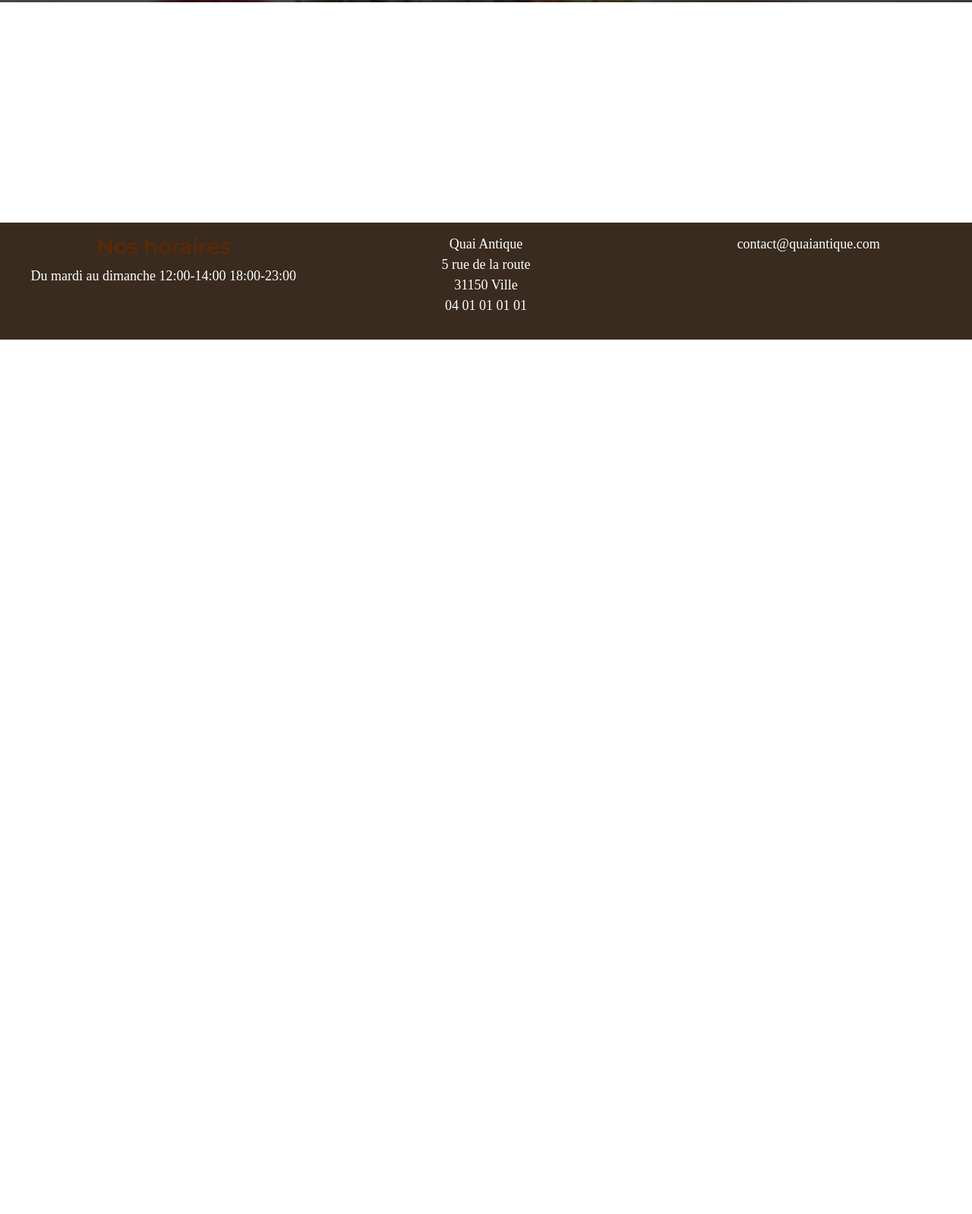
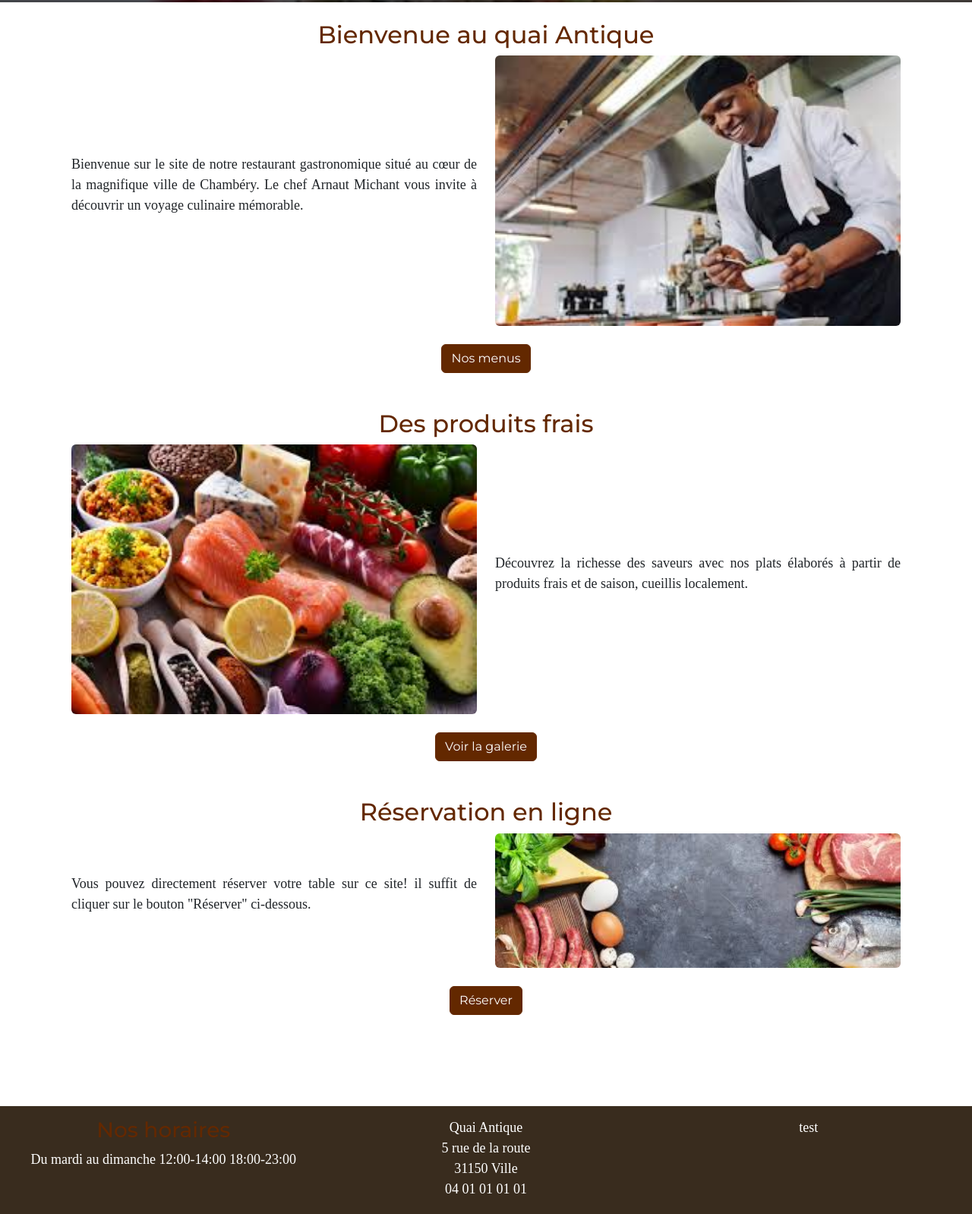
Before and after one commit to Rabanti/QuaiAntiqueFront, a website with bundled scripts: page index.html in a window 1280 px wide. Shown: the part 353-1951 px from the top of the page at 76% size. Before the commit the page ends 800 px from the top, so only its background shows below. Built offline with nearby package versions, Linux system fonts and the light colour scheme; files whose address does not match are found by name; a web font is replaced by a local one.

Commit message:
Finish home page

```diff
--- a/index.html
+++ b/index.html
@@ -65,7 +65,7 @@
                 </p>
             </div>
             <div class="col-6 col-lg-4">
-                <p>contact@quaiantique.com</p>
+                <p>test</p> <!--car le mail est trop grand sur le footer-->
             </div>
         </div>
     </footer>
--- a/pages/home.html
+++ b/pages/home.html
@@ -6,3 +6,59 @@
 <button class="btn btn-primary">Réserver</button>
 </div>
 </div>
+<section>
+<article>
+        <div class="container p-4">
+            <h2 class="text-center text-primary">Bienvenue au quai Antique</h2>
+            <div class="row row-cols-2 align-items-center">
+                <div class="col">
+                    <p class="gras">
+                        Bienvenue sur le site de notre restaurant gastronomique situé au cœur de la magnifique ville de Chambéry. Le chef Arnaut Michant vous invite à découvrir un voyage culinaire mémorable.
+                    </p>
+                </div>
+                <div class="col">
+                    <img class="w-100 rounded" src="../images/chef.jpg"/>
+                </div>
+            </div>
+            <div class="text-center pt-4">
+                <a href="#" class="btn btn-primary">Nos menus</a>
+            </div>
+        </div>
+    </article>
+    <article>
+        <div class="container p-4">
+            <h2 class="text-center text-primary">Des produits frais</h2>
+            <div class="row row-cols-2 align-items-center">
+                <div class="col">
+                    <img class="w-100 rounded" src="../images/produit frais.jpg"/>
+                </div>
+                <div class="col">
+                    <p class="gras">
+                        Découvrez la richesse des saveurs avec nos plats élaborés à partir de produits frais et de saison, cueillis localement.
+                    </p>
+                </div>
+            </div>
+            <div class="text-center pt-4">
+                <a href="#" class="btn btn-primary">Voir la galerie</a>
+            </div>
+        </div>
+    </article>
+        <article>
+        <div class="container p-4">
+            <h2 class="text-center text-primary">Réservation en ligne</h2>
+            <div class="row row-cols-2 align-items-center">
+                <div class="col">
+                    <p class="gras">
+                        Vous pouvez directement réserver votre table sur ce site! il suffit de cliquer sur le bouton "Réserver" ci-dessous.
+                    </p>
+                </div>
+                <div class="col">
+                    <img class="w-100 rounded" src="../images/Réservation.jpg"/>
+                </div>
+            </div>
+            <div class="text-center pt-4">
+                <a href="#" class="btn btn-primary">Réserver</a>
+            </div>
+        </div>
+    </article>
+</section>
--- a/scss/main.scss
+++ b/scss/main.scss
@@ -44,3 +44,6 @@ p{
         justify-content: center;
     }
 }
+.gras{
+    text-align: justify;
+}
```
Also changed, not shown: images/Réservation.jpg (added), images/chef.jpg (added), images/produit frais.jpg (added), scss/main.css, 1 other file.
